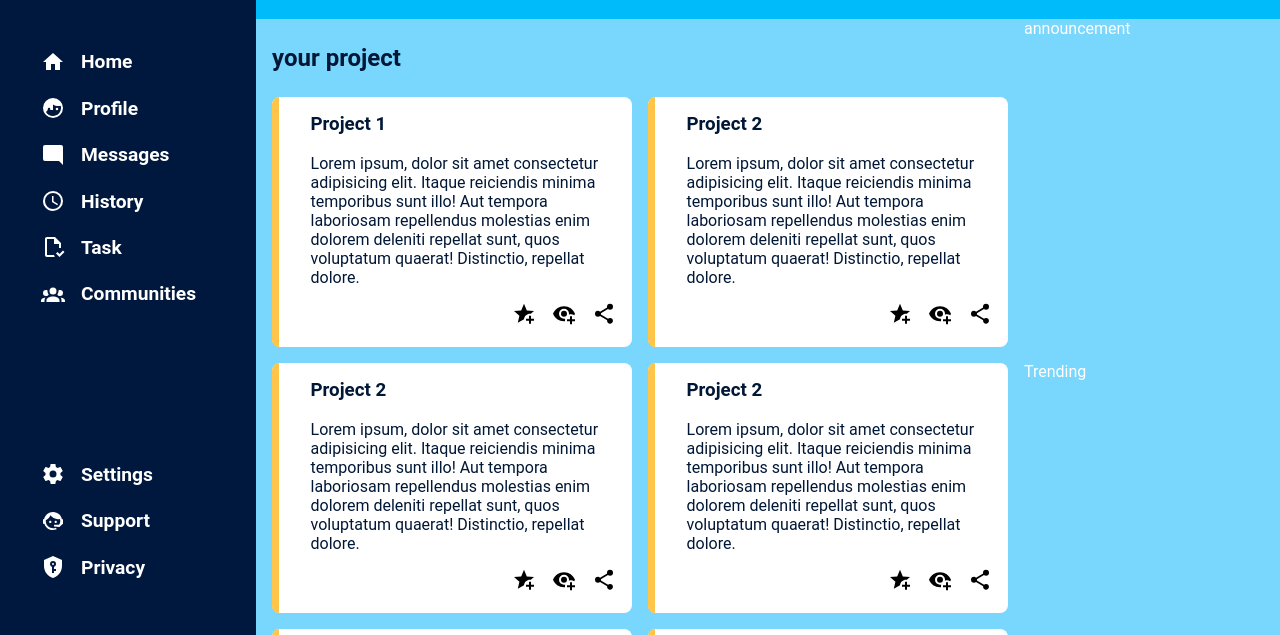
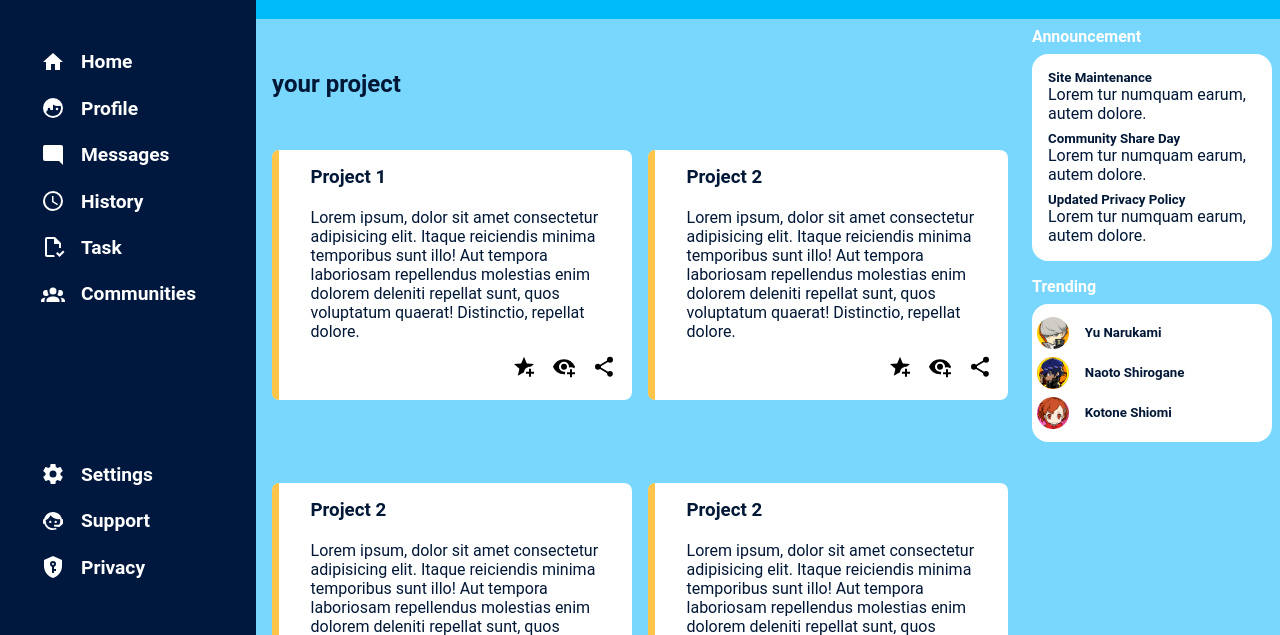
Before and after one commit to bima-taruna/project-admin-dashboard, a plain HTML site: page index.html in a window 1280 px wide. Shown: the part 165-800 px from the top of the page. Drawn offline with Linux system fonts and the light colour scheme.

Commit message:
styling aside section

```diff
--- a/index.html
+++ b/index.html
@@ -54,7 +54,6 @@
           </svg>
           <h2>Dashboard</h2>
         </div>
-        <!-- <div class="yellow-side"></div> -->
         <ul class="first-menu">
           <li>
             <svg
@@ -381,8 +380,42 @@
           </div>
         </article>
       </main>
-      <aside class="announcement">announcement</aside>
-      <aside class="trending">Trending</aside>
+      <aside>
+        <div class="announcement">
+          <h4>Announcement</h4>
+          <ul class="announcement-content">
+            <li>
+              <h5>Site Maintenance</h5>
+              <p>Lorem tur numquam earum, autem dolore.</p>
+            </li>
+            <li>
+              <h5>Community Share Day</h5>
+              <p>Lorem tur numquam earum, autem dolore.</p>
+            </li>
+            <li>
+              <h5>Updated Privacy Policy</h5>
+              <p>Lorem tur numquam earum, autem dolore.</p>
+            </li>
+          </ul>
+        </div>
+        <div class="trending">
+          <h4>Trending</h4>
+          <ul class="trending-content">
+            <li>
+              <img src="images/yu.jpg" alt="yu">
+              <h5>Yu Narukami</h5>
+            </li>
+            <li>
+              <img src="images/naoto.jpg" alt="naoto">
+              <h5>Naoto Shirogane</h5>
+            </li>
+            <li>
+              <img src="images/kotone.jpg" alt="kotone">
+              <h5>Kotone Shiomi</h5>
+            </li>
+          </ul>
+        </div>
+      </aside>
     </div>
   </body>
 </html>
--- a/style.css
+++ b/style.css
@@ -157,7 +157,8 @@
   gap: 1rem;
 }
 
-ul > li {
+.first-menu > li,
+.second-menu > li {
   font-size: 1.2rem;
   display: flex;
   align-items: center;
@@ -167,7 +168,8 @@
   padding: 0.2rem;
 }
 
-li:hover {
+.second-menu > li:hover,
+.first-menu > li:hover {
   background-color: #00bbfa;
   fill: #001736;
   color: #001736;
@@ -182,7 +184,8 @@
   padding-bottom: 1rem;
   align-items: center;
   color: #001736;
-  padding-bottom: 4rem;
+  padding-bottom: 7rem;
+  overflow-y: auto;
 }
 
 .project-headline {
@@ -197,7 +200,6 @@
   gap: 1rem;
   padding: 1rem;
   height: 100%;
-  overflow-y: auto;
 }
 
 .card {
@@ -237,4 +239,43 @@
 
 aside {
   background-color: #79d7fd;
+  padding: 0.5rem;
+  height: 100vh;
+  overflow: auto;
+  display: flex;
+  flex-direction: column;
 }
+
+.announcement-content {
+  background-color: white;
+  color: #001736;
+  margin-top: 0.5rem;
+  padding: 1rem;
+  display: flex;
+  flex-direction: column;
+  gap: 0.5rem;
+  border-radius: 1rem;
+}
+
+.trending {
+  margin-top: 1rem;
+}
+
+.trending-content {
+  background-color: white;
+  border-radius: 1rem;
+  color: #001736;
+  padding: 0.3rem;
+  margin-top: 0.5rem;
+}
+
+.trending-content > li {
+  display: flex;
+  align-items: center;
+  gap: 1rem;
+  margin: 0.5rem 0;
+}
+
+.trending-content > li > img {
+  width: 2rem;
+}
```
Also changed, not shown: images/kotone.jpg (added), images/naoto.jpg (added), images/yu.jpg (added).
